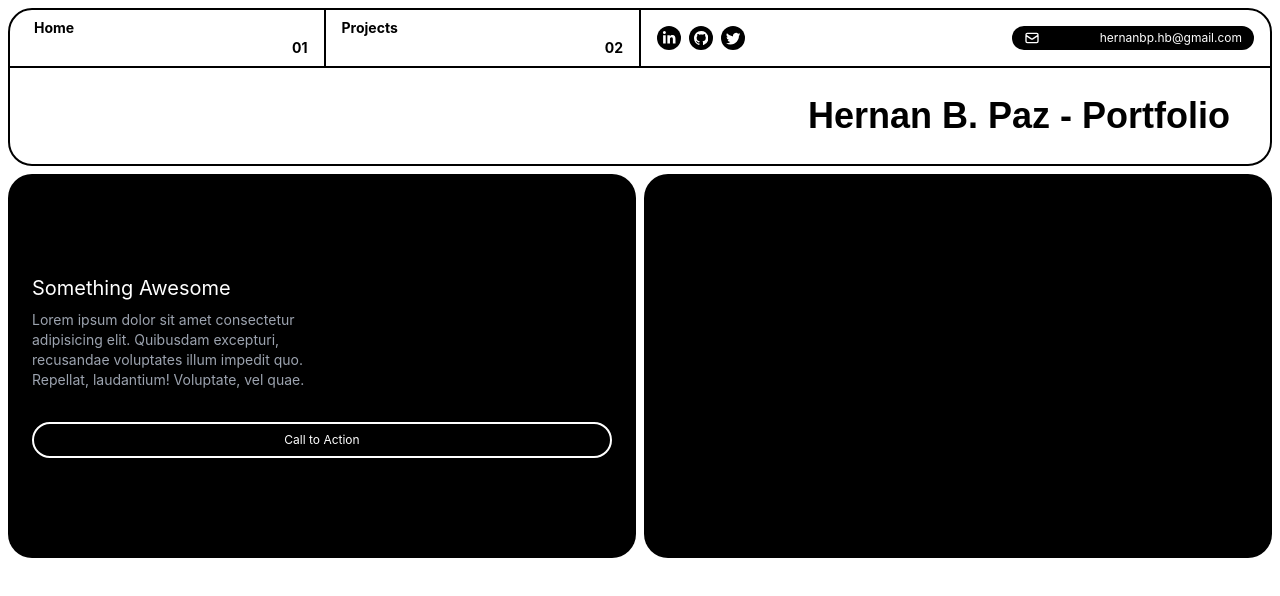
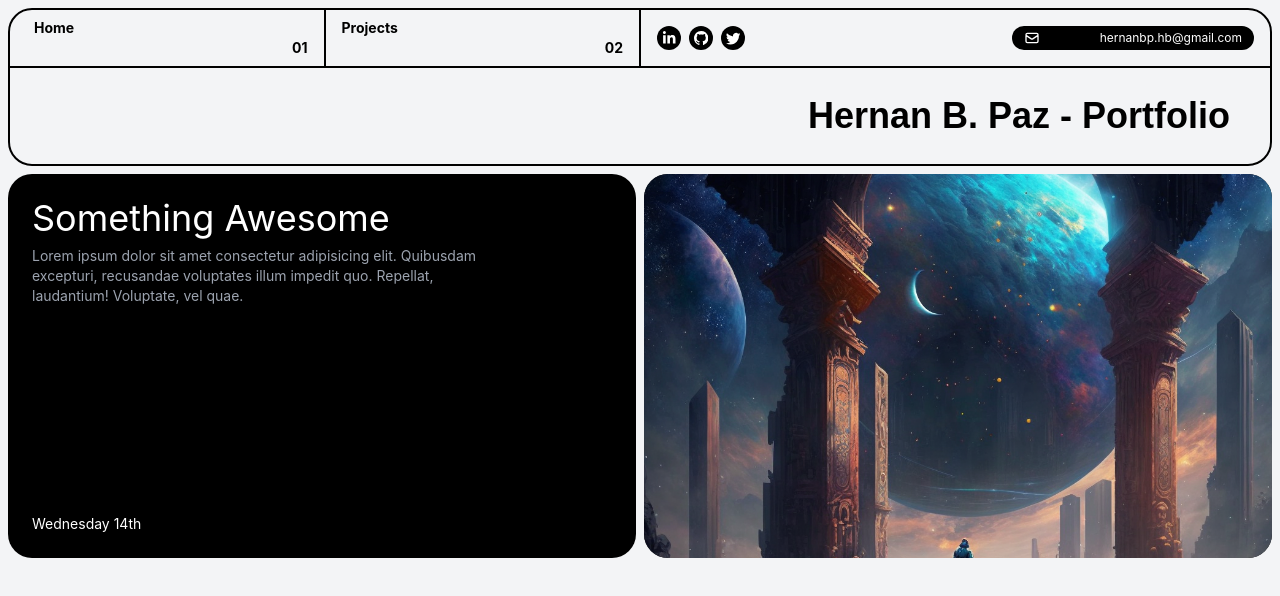
Before and after one commit to Hernanbp/t3portf, a Next.js app: page / in a window 1280 px wide. Shown: the top 596 px of the page. Built offline with nearby package versions, Linux system fonts and the light colour scheme.

Commit message:
first commit

```diff
--- a/src/pages/index.tsx
+++ b/src/pages/index.tsx
@@ -4,6 +4,7 @@ import Link from "next/link";
 import { HiOutlineMail } from "react-icons/hi";
 import { BsGithub, BsTwitter } from "react-icons/bs";
 import { FaLinkedinIn } from "react-icons/fa";
+import Image from "next/image";
 
 const Home: NextPage = () => {
   return (
@@ -13,7 +14,7 @@ const Home: NextPage = () => {
         <meta name="description" content="Generated by create-t3-app" />
         <link rel="icon" href="/favicon.ico" />
       </Head>
-      <main className="my-0 mx-auto h-screen max-w-screen-xl bg-white p-2">
+      <main className="my-0 mx-auto h-screen max-w-screen-xl bg-gray-100 p-2">
         {/* header */}
         <header className="flex flex-col  items-center justify-between  rounded-3xl border-2 border-black text-black ">
           <nav className="w-full rounded-3xl">
@@ -59,18 +60,27 @@ const Home: NextPage = () => {
           </div>
         </header>
         <section className="flex flex-col lg:flex-row lg:gap-2">
-          <div className="mt-2 flex h-96 w-full flex-col justify-center rounded-3xl bg-black p-6 lg:w-1/2">
-            <h2 className="mb-2 text-xl text-white">Something Awesome</h2>
-            <p className="max-w-xs text-sm font-normal text-gray-400">
-              Lorem ipsum dolor sit amet consectetur adipisicing elit. Quibusdam
-              excepturi, recusandae voluptates illum impedit quo. Repellat,
-              laudantium! Voluptate, vel quae.
-            </p>
-            <button className="mt-8 rounded-full border-2 border-white p-2 text-xs text-white">
-              Call to Action
-            </button>
+          <div className="mt-2 flex h-96 w-full flex-col justify-between rounded-3xl bg-black p-6 lg:w-1/2">
+            <div>
+              <h2 className="mb-2 text-4xl text-white">Something Awesome</h2>
+              <p className="max-w-md text-sm font-normal text-gray-400">
+                Lorem ipsum dolor sit amet consectetur adipisicing elit.
+                Quibusdam excepturi, recusandae voluptates illum impedit quo.
+                Repellat, laudantium! Voluptate, vel quae.
+              </p>
+            </div>
+            <div>
+              <p className="text-sm text-white">Wednesday 14th</p>
+            </div>
           </div>
-          <div className="mt-2 flex  h-96  w-full flex-col justify-center rounded-3xl bg-black p-6 lg:w-1/2"></div>
+          <div className="relative mt-2 flex h-96  w-full  flex-col justify-center overflow-hidden rounded-3xl bg-black p-6 lg:w-1/2">
+            <Image
+              src={"/t1.png"}
+              alt="Picture of the author"
+              layout="fill"
+              objectFit="cover"
+            />
+          </div>
         </section>
       </main>
     </>
--- a/tailwind.config.cjs
+++ b/tailwind.config.cjs
@@ -4,7 +4,8 @@ module.exports = {
   theme: {
     extend: {
       colors: {
-        "dark-500": "#19192B",
+        "dark-base": "#0F0F0F",
+        "green-base": "#12FF71",
       },
     },
     fontFamily: {
```
Also changed, not shown: public/t1.png (added).
